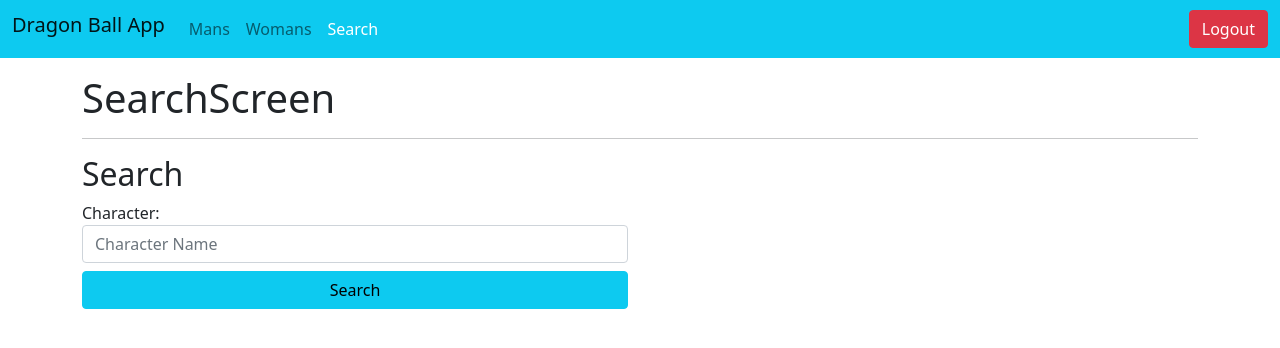
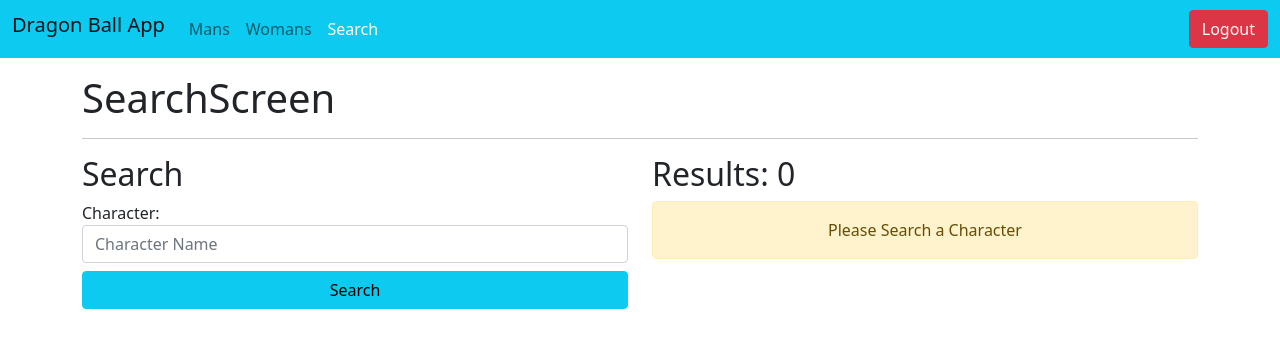
Before and after one commit to Racknar0/React-DragonBall, a React (Create React App) app: page /search in a window 1280 px wide. Shown: the top 348 px of the page. Built offline with nearby package versions, Linux system fonts and the light colour scheme.

Commit message:
Añadir Filtro

```diff
--- a/src/pages/SearchScreen.jsx
+++ b/src/pages/SearchScreen.jsx
@@ -2,14 +2,15 @@ import { useState, useEffect } from 'react';
 import { useLocation } from 'react-router';
 import queryString from 'query-string';
 import { Characters } from '../models/Characters';
+import Card from '../components/Card';
 
 const SearchScreen = ({ history }) => {
     const location = useLocation();
 
-    const { q = '' }  = queryString.parse(location.search)
+    const { q = '' } = queryString.parse(location.search);
 
     const [inputvalue, setInputvalue] = useState(q);
-    const [characters, setCharacters] = useState([])
+    const [characters, setCharacters] = useState([]);
 
     const handleChange = (e) => {
         const value = e.target.value;
@@ -21,24 +22,21 @@ const SearchScreen = ({ history }) => {
         history.push(`?q=${inputvalue}`);
     };
 
-
     const getCharacter = () => {
-      if(inputvalue.trim() !== ''){
-        const value = inputvalue.toLocaleLowerCase()
-        const newValue = Characters.filter(character => character.name.toLocaleLowerCase().includes(value) )
-
-        setCharacters(newValue)
-        console.log(characters);
-      } else {
-        setCharacters([])
-      }
-    }
+        if (inputvalue.trim() !== '') {
+            const value = inputvalue.toLocaleLowerCase();
+            const newValue = Characters.filter((character) =>
+                character.name.toLocaleLowerCase().includes(value)
+            );
+            setCharacters(newValue);
+        } else {
+            setCharacters([]);
+        }
+    };
 
     useEffect(() => {
-      getCharacter()
-      console.log(characters);
-    }, [q])
-
+        getCharacter();
+    }, [q]);
 
     return (
         <div className="container mt-3">
@@ -64,6 +62,18 @@ const SearchScreen = ({ history }) => {
                         </button>
                     </form>
                 </div>
+                <div className="col-6">
+                    <h2>Results: {characters.length}</h2>
+                    {characters.length === 0 && (
+                        <div className="alert alert-warning text-center">
+                            Please Search a Character
+                        </div>
+                    )}
+
+                    {
+                      characters.map(character => <Card key={character.id} {...character} />)
+                    }
+                </div>
             </div>
         </div>
     );
```
